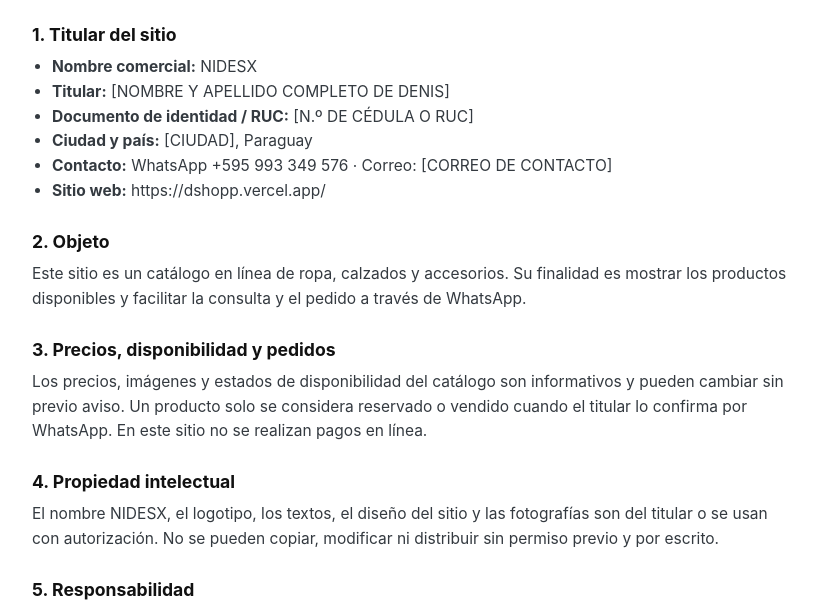
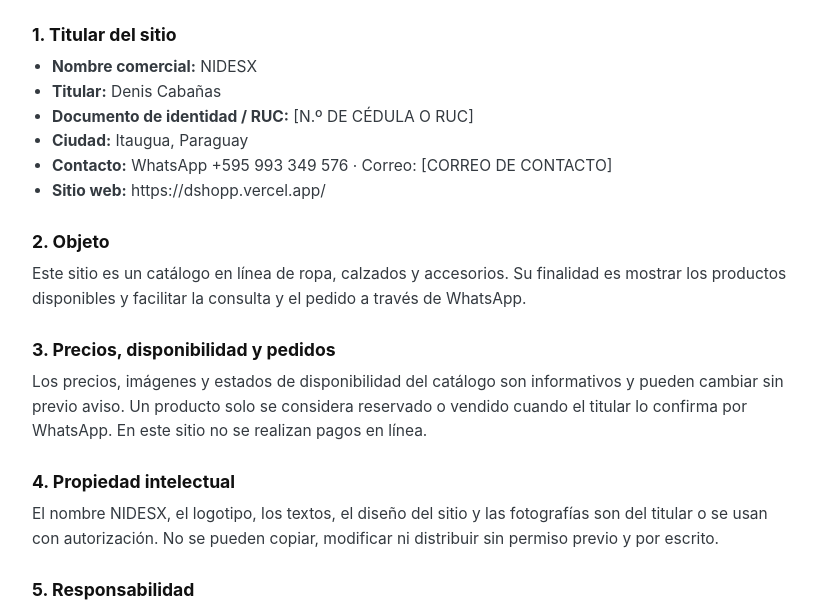
Before and after one commit to juan2008py/Dshopp, a plain HTML site: page aviso-legal.html in a window 1280 px wide. Shown: the part 144-751 px from the top of the page, without its empty margins (228-1050 px from the left). Drawn offline with Linux system fonts and the light colour scheme.

Commit message:
Actualizar aviso-legal.html

```diff
--- a/aviso-legal.html
+++ b/aviso-legal.html
@@ -33,9 +33,9 @@
   <h2>1. Titular del sitio</h2>
   <ul>
     <li><strong>Nombre comercial:</strong> NIDESX</li>
-    <li><strong>Titular:</strong> [NOMBRE Y APELLIDO COMPLETO DE DENIS]</li>
+    <li><strong>Titular:</strong> Denis Cabañas</li>
     <li><strong>Documento de identidad / RUC:</strong> [N.º DE CÉDULA O RUC]</li>
-    <li><strong>Ciudad y país:</strong> [CIUDAD], Paraguay</li>
+    <li><strong>Ciudad:</strong> Itaugua, Paraguay</li>
     <li><strong>Contacto:</strong> WhatsApp +595 993 349 576 · Correo: [CORREO DE CONTACTO]</li>
     <li><strong>Sitio web:</strong> https://dshopp.vercel.app/</li>
   </ul>
```
